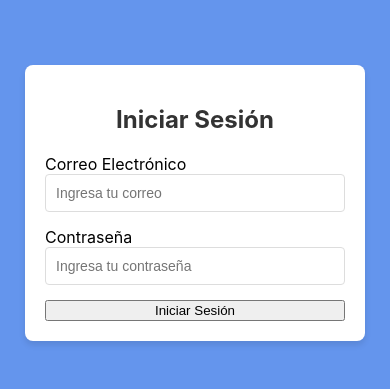
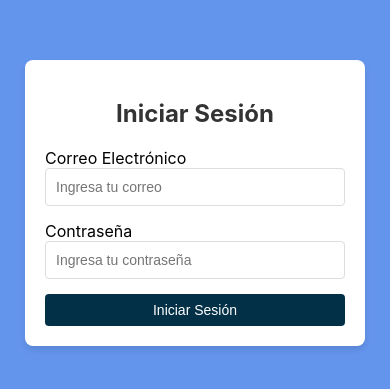
Before and after one commit to EdgarVMora/portafolio-proyectos-react, a React (Create React App) app: page / in a window 390 px wide. Shown: the part 219-608 px from the top of the page. Built offline with nearby package versions, Linux system fonts and the light colour scheme.

Commit message:
se dio estilo al login y se agrego media query

```diff
--- a/src/validacion formulario/validacion.css
+++ b/src/validacion formulario/validacion.css
@@ -34,3 +34,31 @@
 input.error{
     border-color: red;
 }
+
+button {
+    background-color: #023047;
+    color: white;
+    border: none;
+    padding: 10px;
+    border-radius: 4px;
+    font-size: 16px;
+    cursor: pointer;
+}
+
+@media (max-width: 600px) {
+    .login-form {
+        width: 90%;
+        margin: 20px auto;
+        padding: 15px;
+    }
+
+    input {
+        font-size: 12px;
+        padding: 8px;
+    }
+
+    button {
+        font-size: 14px;
+        padding: 8px;
+    }
+}
```
